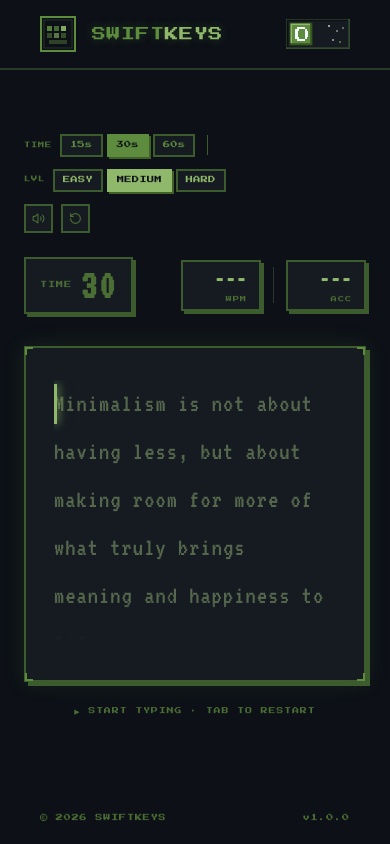
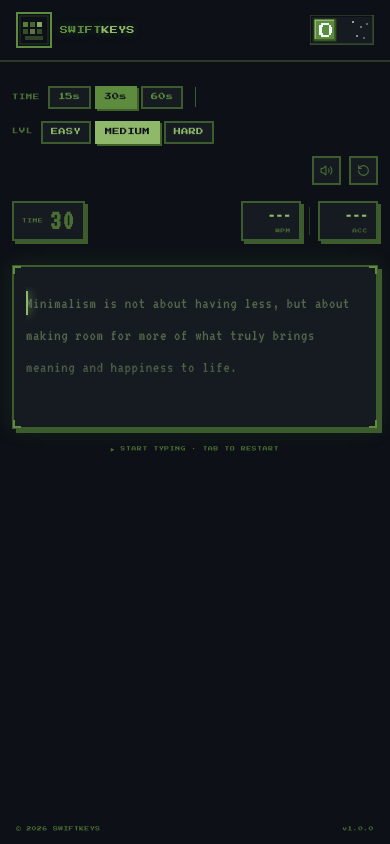
Before and after one commit to janinevallente/swiftkeys, a Next.js app: page / in a window 390 px wide. Built offline with nearby package versions, Linux system fonts and the light colour scheme.

Commit message:
enh: improved responsiveness on smaller screens

```diff
--- a/src/app/page.tsx
+++ b/src/app/page.tsx
@@ -38,13 +38,15 @@ export default function Home() {
         initial={{ opacity: 0, y: -8 }}
         animate={{ opacity: 1, y: 0 }}
         transition={{ duration: 0.4 }}
-        className="relative z-20 flex items-center justify-between px-10 py-4 shrink-0 border-b-2 border-border-subtle"
+        className="relative z-20 flex items-center justify-between px-4 sm:px-6 md:px-10 py-3 sm:py-4 shrink-0 border-b-2 border-border-subtle"
       >
         {/* Logo */}
-        <div className="flex items-center gap-4 select-none">
-          <PixelLogo />
+        <div className="flex items-center gap-2 sm:gap-4 select-none">
+          <span className="hidden xs:block">
+            <PixelLogo />
+          </span>
           <div
-            className="font-pixel text-sm tracking-pixel text-accent"
+            className="font-pixel text-[0.5rem] sm:text-xs md:text-sm tracking-pixel text-accent"
             style={{ textShadow: "0 0 10px var(--cyan-glow-strong)" }}
           >
             SWIFT<span className="text-amber">KEYS</span>
@@ -56,7 +58,7 @@ export default function Home() {
       </motion.nav>
 
       {/* Main */}
-      <main className="relative z-10 flex-1 flex flex-col items-center px-6 py-16 overflow-hidden">
+      <main className="relative z-10 flex-1 flex flex-col items-center px-3 sm:px-6 py-6 sm:py-10 md:py-16 overflow-hidden">
         <motion.div
           initial={{ opacity: 0, y: 14 }}
           animate={{ opacity: 1, y: 0 }}
@@ -68,7 +70,7 @@ export default function Home() {
       </main>
 
       {/* Footer */}
-      <footer className="relative z-10 flex items-center justify-between px-10 py-5 shrink-0 select-none font-pixel text-6xs text-text-muted tracking-wider2">
+      <footer className="relative z-10 flex items-center justify-between px-4 sm:px-6 md:px-10 py-3 sm:py-5 shrink-0 select-none font-pixel text-[0.3rem] sm:text-6xs text-text-muted tracking-wider2">
         <span>© 2026 SWIFTKEYS</span>
         <span>v1.0.0</span>
       </footer>
@@ -116,7 +118,7 @@ function PixelToggle({ isDark, onClick }: { isDark: boolean; onClick: () => void
     <button
       onClick={onClick}
       title={isDark ? "Switch to light mode" : "Switch to dark mode"}
-      className="cursor-pointer bg-transparent border-none p-0 select-none"
+      className="cursor-pointer bg-transparent border-none p-0 select-none shrink-0"
       style={{ imageRendering: "pixelated" }}
     >
       <svg
--- a/src/components/ui/ControlBar.tsx
+++ b/src/components/ui/ControlBar.tsx
@@ -33,10 +33,10 @@ export function ControlBar({
   const disabled = status === "running";
 
   return (
-    <div className="flex items-center justify-between w-full flex-wrap gap-y-3">
+    <div className="flex flex-col sm:flex-row items-start sm:items-center justify-between w-full gap-3">
 
-      {/* Left: duration + difficulty groups */}
-      <div className="flex items-center gap-3 flex-wrap">
+      {/* Left: duration + difficulty — stack on mobile, row on sm+ */}
+      <div className="flex flex-col xs:flex-row items-start xs:items-center gap-2 xs:gap-3 flex-wrap">
 
         {/* Duration */}
         <div className="flex items-center gap-1">
@@ -54,8 +54,8 @@ export function ControlBar({
           ))}
         </div>
 
-        {/* Divider */}
-        <div className="w-px h-5 bg-border-strong" />
+        {/* Divider — hidden on mobile */}
+        <div className="hidden xs:block w-px h-5 bg-border-strong" />
 
         {/* Difficulty */}
         <div className="flex items-center gap-1">
@@ -68,14 +68,16 @@ export function ControlBar({
               onClick={() => { if (!disabled) onDifficulty(d); }}
               amber={true}
             >
-              {d.toUpperCase()}
+              {/* Shorten labels on mobile */}
+              <span className="xs:hidden">{d === "easy" ? "E" : d === "medium" ? "M" : "H"}</span>
+              <span className="hidden xs:inline">{d.toUpperCase()}</span>
             </PixelBtn>
           ))}
         </div>
       </div>
 
       {/* Right: icon buttons */}
-      <div className="flex items-center gap-2">
+      <div className="flex items-center gap-2 self-end sm:self-auto">
         <PixelIconBtn onClick={onToggleSound} title={soundEnabled ? "Mute" : "Unmute"}>
           {soundEnabled ? <Volume2 size={13} strokeWidth={2} /> : <VolumeX size={13} strokeWidth={2} />}
         </PixelIconBtn>
@@ -100,27 +102,21 @@ function PixelBtn({
   onClick: () => void;
   amber: boolean;
 }) {
-  // Dynamic classes based on active/disabled/amber state
   const base = "font-pixel text-6xs tracking-pixel border-2 cursor-pointer transition-none";
-
   const activeClass = amber
     ? "bg-amber text-bg-base border-amber shadow-pixel-accent"
     : "bg-accent text-bg-base border-accent shadow-pixel-accent";
-
   const idleClass = amber
     ? "bg-bg-surface text-amber border-border-strong shadow-pixel-base hover:border-amber"
     : "bg-bg-surface text-accent border-border-strong shadow-pixel-base hover:border-accent";
-
   const disabledClass = "bg-bg-surface text-text-dim border-border-subtle shadow-pixel-base opacity-35 cursor-not-allowed";
 
-  const className = [
-    base,
-    "px-2 py-1",
-    active ? activeClass : disabled ? disabledClass : idleClass,
-  ].join(" ");
-
   return (
-    <button onClick={onClick} disabled={disabled} className={className}>
+    <button
+      onClick={onClick}
+      disabled={disabled}
+      className={[base, "px-2 py-1", active ? activeClass : disabled ? disabledClass : idleClass].join(" ")}
+    >
       {children}
     </button>
   );
--- a/src/components/ui/StatsBar.tsx
+++ b/src/components/ui/StatsBar.tsx
@@ -15,22 +15,17 @@ export function StatsBar({ wpm, accuracy, timeLeft, isDark, status }: StatsBarPr
   const isIdle = status === "idle";
 
   return (
-    <div className="flex items-center justify-between gap-6 mb-6 select-none">
+    <div className="flex items-center justify-between gap-2 sm:gap-6 mb-4 sm:mb-6 select-none">
 
       {/* Timer panel */}
-      <div className="flex items-end gap-2">
       <div
-          className={`flex items-center gap-2 px-3.5 py-1.5 bg-bg-surface border-2 ${
+        className={`flex items-center gap-1.5 sm:gap-2 px-2 sm:px-3.5 py-1 sm:py-1.5 bg-bg-surface border-2 ${
           isLow
             ? "border-danger shadow-[3px_3px_0px_rgba(255,60,60,0.4)]"
             : "border-border-strong shadow-pixel-border"
         }`}
       >
-          <span
-            className={`font-pixel text-6xs tracking-wider3 ${
-              isLow ? "text-danger" : "text-text-muted"
-            }`}
-          >
+        <span className={`font-pixel text-[0.3rem] sm:text-6xs tracking-wider3 ${isLow ? "text-danger" : "text-text-muted"}`}>
           TIME
         </span>
         <motion.span
@@ -38,7 +33,7 @@ export function StatsBar({ wpm, accuracy, timeLeft, isDark, status }: StatsBarPr
           initial={{ y: -3, opacity: 0.5 }}
           animate={{ y: 0, opacity: 1 }}
           transition={{ duration: 0.1 }}
-            className={`font-mono text-[2.6rem] font-bold leading-none tracking-pixel ${
+          className={`font-mono text-[1.8rem] sm:text-[2.6rem] font-bold leading-none tracking-pixel ${
             isLow ? "text-danger" : isIdle ? "text-text-muted" : "text-accent"
           }`}
           style={{
@@ -50,17 +45,16 @@ export function StatsBar({ wpm, accuracy, timeLeft, isDark, status }: StatsBarPr
           {timeLeft}
         </motion.span>
       </div>
-      </div>
 
       {/* WPM + ACC panels */}
-      <div className="flex items-center gap-3">
+      <div className="flex items-center gap-2 sm:gap-3">
         <PixelStat
           label="WPM"
           value={isIdle ? "---" : String(wpm)}
           highlight={status === "running"}
           colorVar="var(--cyan)"
         />
-        <div className="w-px h-9 bg-border-subtle" />
+        <div className="w-px h-7 sm:h-9 bg-border-subtle" />
         <PixelStat
           label="ACC"
           value={isIdle ? "---" : `${accuracy}%`}
@@ -80,7 +74,7 @@ function PixelStat({ label, value, highlight, colorVar }: {
 }) {
   return (
     <div
-      className="bg-bg-surface border-2 border-border-strong text-right min-w-[80px] px-3 py-1"
+      className="bg-bg-surface border-2 border-border-strong text-right min-w-[60px] sm:min-w-[80px] px-2 sm:px-3 py-1"
       style={{
         boxShadow: highlight
           ? `3px 3px 0px ${colorVar}44, 0 0 10px ${colorVar}22`
@@ -88,7 +82,7 @@ function PixelStat({ label, value, highlight, colorVar }: {
       }}
     >
       <div
-        className="font-mono text-[1.55rem] font-bold leading-[1.1] tracking-pixel"
+        className="font-mono text-[1.1rem] sm:text-[1.55rem] font-bold leading-[1.1] tracking-pixel"
         style={{
           color: highlight ? colorVar : "var(--text-secondary)",
           textShadow: highlight ? `0 0 10px ${colorVar}66` : "none",
@@ -96,7 +90,7 @@ function PixelStat({ label, value, highlight, colorVar }: {
       >
         {value}
       </div>
-      <div className="font-pixel text-3xs text-text-muted tracking-wider6 mt-0.5">
+      <div className="font-pixel text-[0.28rem] sm:text-3xs text-text-muted tracking-wider6 mt-0.5">
         {label}
       </div>
     </div>
--- a/src/components/ui/TypingArea.tsx
+++ b/src/components/ui/TypingArea.tsx
@@ -10,12 +10,10 @@ interface TypingAreaProps {
   isDark: boolean;
 }
 
-// Group flat char array into words (each word includes its trailing space char)
 function groupIntoWords(chars: CharData[]): { chars: CharData[]; startIndex: number }[] {
   const words: { chars: CharData[]; startIndex: number }[] = [];
   let current: CharData[] = [];
   let startIndex = 0;
-
   chars.forEach((c, i) => {
     current.push(c);
     if (c.char === " " || i === chars.length - 1) {
@@ -24,7 +22,6 @@ function groupIntoWords(chars: CharData[]): { chars: CharData[]; startIndex: num
       current = [];
     }
   });
-
   return words;
 }
 
@@ -52,24 +49,22 @@ export function TypingArea({ chars, cursor, isDark }: TypingAreaProps) {
   const words = groupIntoWords(chars);
 
   return (
-    <div className="relative bg-bg-surface border-2 border-border-strong shadow-typing-box px-7 pt-8 pb-10">
-
-      {/* Corner brackets */}
+    <div className="relative bg-bg-surface border-2 border-border-strong shadow-typing-box px-3 sm:px-5 md:px-7 pt-5 sm:pt-8 pb-6 sm:pb-10">
       <CornerDeco pos="top-left" />
       <CornerDeco pos="top-right" />
       <CornerDeco pos="bottom-left" />
       <CornerDeco pos="bottom-right" />
 
-      {/* Scrollable text container */}
       <div ref={containerRef} className="relative w-full overflow-hidden max-h-typing">
-
-        {/* Bottom fade */}
         <div className="absolute bottom-0 left-0 right-0 h-10 pointer-events-none z-10 bg-fade-surface" />
 
-        {/* Words — each word is inline-block so it never breaks mid-word */}
+        {/* Responsive font size: smaller on mobile, larger on desktop */}
         <div
           className="font-mono select-none pb-5 tracking-pixel"
-          style={{ fontSize: "1.6rem", lineHeight: "3rem" }}
+          style={{
+            fontSize: "clamp(1rem, 4vw, 1.6rem)",
+            lineHeight: "clamp(2rem, 6vw, 3rem)",
+          }}
         >
           {words.map((word, wi) => (
             <span key={wi} className="inline-block">
@@ -81,7 +76,7 @@ export function TypingArea({ chars, cursor, isDark }: TypingAreaProps) {
                     {isActive && (
                       <motion.span
                         ref={cursorRef}
-                        className="absolute left-0 top-1 bottom-1 w-[3px] bg-amber"
+                        className="absolute left-0 top-1 bottom-1 w-[2px] sm:w-[3px] bg-amber"
                         style={{ boxShadow: "0 0 8px var(--amber), 0 0 16px rgba(143,184,106,0.4)" }}
                         animate={{ opacity: [1, 1, 0, 0] }}
                         transition={{ duration: 0.9, repeat: Infinity, ease: "linear", times: [0, 0.45, 0.45, 1] }}
@@ -90,11 +85,11 @@ export function TypingArea({ chars, cursor, isDark }: TypingAreaProps) {
                     <span
                       style={{
                         color:
-                          c.state === "correct"   ? "var(--cyan)"
+                          c.state === "correct"    ? "var(--cyan)"
                           : c.state === "incorrect" ? "var(--red)"
                           : "var(--text-dim)",
                         textShadow:
-                          c.state === "correct"   ? "0 0 8px var(--cyan-glow-strong)"
+                          c.state === "correct"    ? "0 0 8px var(--cyan-glow-strong)"
                           : c.state === "incorrect" ? "0 0 8px rgba(255,60,60,0.5)"
                           : "none",
                         textDecoration: c.state === "incorrect" ? "underline var(--red)" : "none",
--- a/src/components/ui/TypingTest.tsx
+++ b/src/components/ui/TypingTest.tsx
@@ -21,7 +21,7 @@ export function TypingTest({ isDark, onToggleTheme }: TypingTestProps) {
   const [soundEnabled, setSoundEnabled] = useState(true);
   const [focused,      setFocused]      = useState(true);
 
-  const inputRef          = useRef<HTMLInputElement>(null);
+  const inputRef           = useRef<HTMLInputElement>(null);
   const isPhysicalKeyboard = useRef(false);
 
   const { playTick, playFinish } = useSoundEffects(soundEnabled);
@@ -38,14 +38,12 @@ export function TypingTest({ isDark, onToggleTheme }: TypingTestProps) {
     prevStatus.current = status;
   }, [status, playFinish]);
 
-  const handleKeyPressRef  = useRef(handleKeyPress);
-  handleKeyPressRef.current = handleKeyPress;
-
-  const getExpectedCharRef  = useRef(getExpectedChar);
+  const handleKeyPressRef   = useRef(handleKeyPress);
+  handleKeyPressRef.current  = handleKeyPress;
+  const getExpectedCharRef   = useRef(getExpectedChar);
   getExpectedCharRef.current = getExpectedChar;
-
-  const playTickRef  = useRef(playTick);
-  playTickRef.current = playTick;
+  const playTickRef          = useRef(playTick);
+  playTickRef.current        = playTick;
 
   useEffect(() => {
     const onKey = (e: KeyboardEvent) => {
@@ -90,7 +88,7 @@ export function TypingTest({ isDark, onToggleTheme }: TypingTestProps) {
     <div className="w-full flex flex-col">
 
       {/* Control bar */}
-      <div className="mb-6 flex items-center justify-between gap-4">
+      <div className="mb-4 sm:mb-6">
         <ControlBar
           duration={duration}
           difficulty={difficulty}
@@ -106,7 +104,6 @@ export function TypingTest({ isDark, onToggleTheme }: TypingTestProps) {
 
       <AnimatePresence mode="wait">
         {status === "finished" && result ? (
-
           <motion.div
             key="results"
             initial={{ opacity: 0, y: 10 }}
@@ -116,9 +113,7 @@ export function TypingTest({ isDark, onToggleTheme }: TypingTestProps) {
           >
             <Results result={result} isDark={isDark} onRestart={handleRestart} />
           </motion.div>
-
         ) : (
-
           <motion.div
             key="test"
             initial={{ opacity: 0 }}
@@ -150,18 +145,16 @@ export function TypingTest({ isDark, onToggleTheme }: TypingTestProps) {
                 autoComplete="off"
                 spellCheck={false}
               />
-
               {!focused && (
-                <div className="absolute inset-0 flex items-center justify-center z-10 backdrop-blur-sm font-pixel text-7xs text-text-sub tracking-wider5">
+                <div className="absolute inset-0 flex items-center justify-center z-10 backdrop-blur-sm font-pixel text-[0.35rem] sm:text-7xs text-text-sub tracking-wider5">
                   ▶ CLICK TO FOCUS
                 </div>
               )}
-
               <TypingArea chars={chars} cursor={cursor} isDark={isDark} />
             </div>
 
             {/* Hint */}
-            <div className="mt-6 text-center select-none font-pixel text-5xs text-text-muted tracking-wider4">
+            <div className="mt-4 sm:mt-6 text-center select-none font-pixel text-[0.3rem] sm:text-5xs text-text-muted tracking-wider4">
               {status === "idle" ? "▶ START TYPING  ·  TAB TO RESTART" : "TAB TO RESTART"}
             </div>
           </motion.div>
--- a/tailwind.config.ts
+++ b/tailwind.config.ts
@@ -7,6 +7,14 @@ const config: Config = {
     "./src/app/**/*.{js,ts,jsx,tsx,mdx}",
   ],
   theme: {
+    screens: {
+      xs: "380px",
+      sm: "640px",
+      md: "768px",
+      lg: "1024px",
+      xl: "1280px",
+      "2xl": "1400px",
+    },
     container: {
       center: true,
       padding: "2rem",
```
Also changed, not shown: src/components/ui/Results.tsx (+23 -18 lines). Lines whose indentation alone changed are shown as unchanged.
